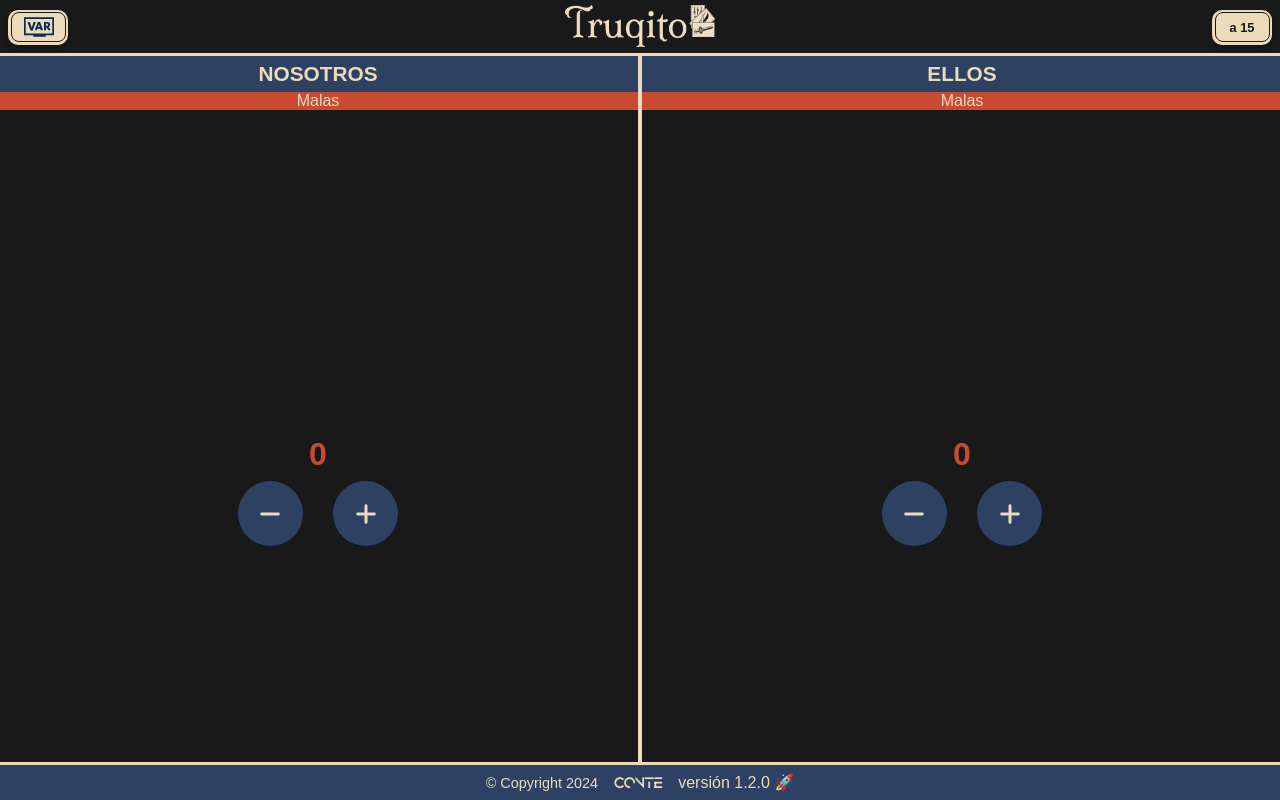
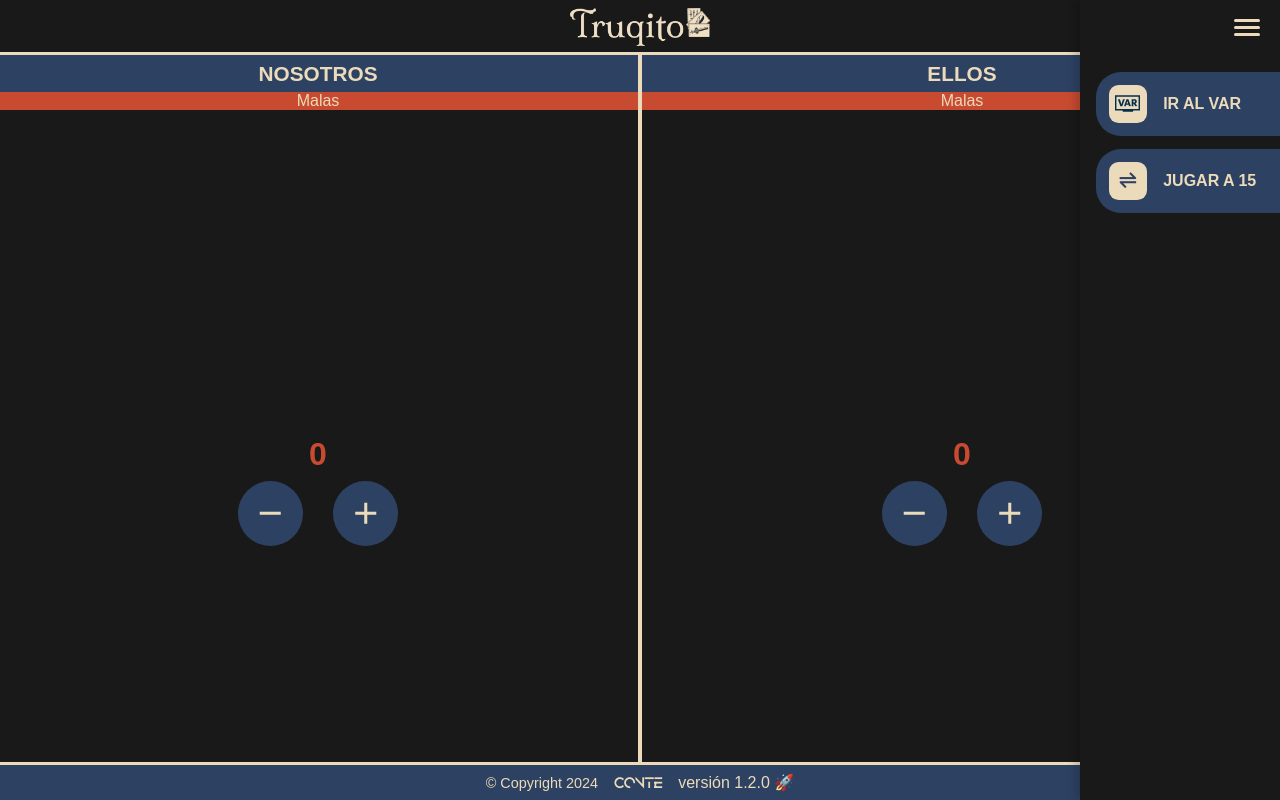
Before and after one commit to lauticonte/anotador-truco, a React (Create React App) app: page / in a window 1280 px wide. Built offline with nearby package versions, Linux system fonts and the light colour scheme.

Commit message:
✨ 1.3.0

```diff
--- a/public/index.html
+++ b/public/index.html
@@ -46,6 +46,8 @@
 
     <link rel="manifest" href="%PUBLIC_URL%/manifest.json" />
     <link rel="preload" as="image" href="/main_logo.webp" />
+    <link href='https://unpkg.com/boxicons@2.1.4/css/boxicons.min.css' rel='stylesheet'>
+
 
     <!-- Google tag (gtag.js) -->
     <script
--- a/src/App.css
+++ b/src/App.css
@@ -44,18 +44,241 @@ main {
 }
 
 .header {
+  position: relative; /* Permite posicionar elementos hijos absolutamente */
   display: flex;
-  align-items: left;
-  justify-content: space-between;
+  align-items: center;
+  justify-content: center;
   width: 100%;
   background-color: #191919;
-  padding: 0.3em 0.5em 0.2em; /* Añade un padding menor y uniforme */
+  padding: 0.3em 0.5em 0.2em;
   box-sizing: border-box;
   font-family: "Magnifika";
-  font-size: 1em; /* Ajusta el tamaño del texto del header */
+  font-size: 1em;
   color: #ecdbba;
   border-bottom: 3px solid #ecdbba;
 }
+
+.logo-container {
+  text-align: center;
+  width: 100%; /* Asegura que ocupe todo el ancho */
+  display: flex;
+  align-items: center;
+  justify-content: center;
+  padding: 0.2em 0; /* Espaciado interno */
+}
+
+.logo {
+  display: block;
+  margin: 0 auto;
+}
+
+.menu-container {
+  position: absolute;
+  top: 1.2rem;
+  right: 1rem;
+  z-index: 100; /* Asegúrate de que esté por encima de otros elementos */
+}
+
+.btn {
+  position: relative;
+  width: 30px;
+  height: 5px;
+  cursor: pointer;
+}
+
+.btn-line {
+  display: block;
+  width: 85%;
+  height: 3px;
+  background: #ecdbba;
+  border-radius: 3px;
+  position: absolute;
+  left: 0;
+  transition: all 0.3s ease;
+}
+
+.btn-line:nth-child(1) {
+  top: 0;
+}
+
+.btn-line:nth-child(2) {
+  top: 7px;
+}
+
+.btn-line:nth-child(3) {
+  top: 14px;
+}
+
+.btn.active .btn-line:nth-child(1) {
+  transform: rotate(45deg);
+  top: 10px;
+}
+
+.btn.active .btn-line:nth-child(2) {
+  opacity: 0;
+}
+
+.btn.active .btn-line:nth-child(3) {
+  transform: rotate(-45deg);
+  top: 10px;
+}
+
+/* Overlay para oscurecer el fondo */
+.overlay {
+  position: fixed;
+  top: 0;
+  left: 0;
+  width: 100%;
+  height: 100%;
+  background-color: rgba(0, 0, 0, 0.7); /* Oscurecimiento semitransparente */
+  z-index: 98; /* Debajo del sidebar */
+  opacity: 0;
+  pointer-events: none;
+  transition: opacity 0.3s ease;
+  backdrop-filter: blur(3px); /* Aplica un desenfoque al fondo */
+}
+
+.overlay.visible {
+  opacity: 1;
+  pointer-events: all;
+}
+
+/* Sidebar */
+.sidebar {
+  position: fixed;
+  top: 0;
+  right: -300px;
+  width: 500px;
+  height: 100%;
+  background: #191919; /* Fondo azul oscuro */
+  box-shadow: -4px 0 10px rgba(0, 0, 0, 0.2); /* Sombra para separación */
+  z-index: 99;
+  transition: all 0.3s ease;
+  overflow-y: auto;
+  font-family: "Outfit", sans-serif;
+  font-weight: 600;
+
+}
+
+.sidebar.open {
+  right: 0;
+}
+
+/* Lista del Sidebar */
+.sidebar-list {
+  list-style: none;
+  padding: 4.5rem 0rem 4.5rem 1rem;
+  margin: 0;
+}
+
+.sidebar-item {
+  margin-bottom: .8rem;
+}
+
+
+
+.sidebar-content:hover {
+  background-color: #ecdbba; /* Color de hover */
+  transform: scale(1.02); /* Ligera ampliación */
+}
+
+.sidebar-content {
+  display: flex;
+  align-items: center;
+  padding: 0.8rem;
+  background-color: #2d4263; /* Color de fondo del item */
+  border-radius: 25px 0px 0px 25px; /* Bordes redondeados */
+  transition: background-color 0.3s ease, transform 0.2s ease;
+  cursor: pointer;
+  color: #ecdbba; /* Color de texto */
+}
+
+.bx {
+  line-height: 0;
+
+  font-weight: 500;
+}
+
+.sidebar-content .sidebar-icon {
+  width: 32px;
+  height: 32px;
+  margin-right: 1rem;
+  background-color: #ecdbba;
+  padding: .2em;
+  border-radius: 25%;
+  color: #2d4263;
+  align-items: center;
+  display: flex;
+  justify-content: center;
+  line-height: 0;
+
+}
+
+.sidebar-icon img {
+  width: 25px;
+  height: 25px;
+}
+
+.sidebar-content span {
+  font-size: 1rem;
+  font-weight: 600;
+  color: inherit;
+}
+
+/* Responsividad */
+@media (max-width: 768px) {
+  .sidebar {
+    width: 270px;
+  }
+
+  .sidebar-content img.sidebar-icon {
+    width: 28px;
+    height: 28px;
+  }
+
+  .sidebar-content span {
+    font-size: 0.9rem;
+  }
+}
+
+
+
+
+
+.history-button {
+  display: flex;
+  align-items: center;
+  background-color: transparent;
+  border: none;
+  color: #ecdbba;
+  cursor: pointer;
+  font-size: 1rem;
+}
+
+.history-button img {
+  width: 20px;
+  height: 20px;
+  margin-right: 0.5rem; /* Espacio entre el ícono y el texto */
+}
+
+.points-button {
+  background-color: #ecdbba;
+  border: none;
+  border-radius: 5px;
+  color: #191919;
+  cursor: pointer;
+  padding: 0.5rem 1rem;
+  font-size: 1rem;
+}
+
+.points-button:hover {
+  background-color: #c84b31;
+  color: #ecdbba;
+  transition: all 0.3s ease;
+}
+
+
+
 
 .header-right {
 
@@ -63,38 +286,7 @@ main {
   justify-content: right;
   align-items: center;
   padding: 0; /* Elimina el padding de los laterales */
-}
-
-.header-left {
-
-  display: flex;
-  justify-content: right;
-  align-items: center;
-  padding: 0; /* Elimina el padding de los laterales */
-}
-
-.history-var-img {
-  width: 30px;
-  height: 30px;
-  color: black;
-  display: flex;
-}
-
-.history-button {
-
-  background-color: #ecdbba; /* Color claro del fondo */
-  color: #191919;
-  height: 30px;
-  width: 55px;
-  padding: 0 12px;
-  font-weight: bold;
-  font-size: 0.8em;
-  border-radius: 8px;
-  cursor: pointer;
-  transition: all 0.3s ease;
-  border: 1px solid #191919;
-  align-items: center;
-  display: flex;
+  width: 33.3%;
 }
 
 .header-center {
@@ -105,97 +297,47 @@ main {
   justify-content: center;
   padding: 0; /* Elimina el padding de los laterales */
   font-family: "MBF";
+  width: 25%;
 }
+
+.header-left {
+
+  display: flex;
+  justify-content: right;
+  align-items: center;
+  padding: 0; /* Elimina el padding de los laterales */
+  width: 25%;
+}
+
+
+
+.history-var-img {
+  width: 10px;
+  height: 10px;
+  color: black;
+  display: flex;
+}
+
+
 
 .header-center h1 {
   margin: 0; /* Elimina márgenes adicionales */
   padding: 0; /* Asegura que no haya padding extra */
   font-size: 2.3em; /* Ajusta el tamaño del texto en el h1 */
   line-height: 1; /* Reduce la altura de línea */
-}
-
-.points-container{
-  display: inline-block; /* Asegura que no ocupe todo el ancho */
-  padding: 2.5px; /* Margen entre el borde negro y la carta */
-  background-color: #ecdbba; /* Color del borde negro */
-  border-radius: 10px; /* Bordes redondeados */
-  box-shadow: 0 4px 6px rgba(0, 0, 0, 0.2); /* Sombra para darle realismo */
-  color: #191919;
-
-}
-
-.points-button {
-
-  background-color: #ecdbba; /* Color claro del fondo */
-  color: #191919;
-  height: 30px;
-  width: 55px;
-  padding: 0 12px;
-  font-weight: bold;
-  font-size: 0.8em;
-  border-radius: 8px;
-  cursor: pointer;
-  transition: all 0.3s ease;
-  border: 1px solid #191919;
-}
-
-.points-button:hover {
-
-  color: #191919; /* Cambia el color del texto al hacer hover */
-
-  transform: scale(1.03); /* Efecto de agrandamiento leve */
+  display: flex;
+  flex-direction: row;
 }
 
 
+.svg-icon {
+  width: 22px;
+  height: 24px;
+  fill: currentColor; /* Hereda el color del texto */
+  vertical-align: middle; /* Alineación vertical */
+}
 
 
-
-
-.counter-button {
-  height: 65px;
-  width: 65px;
-  align-items: center;
-  text-align: center;
-  border-style: none;
-  border-radius: 100%;
-  background-color: #2d4263;
-  margin: 0 0.7em 0 0.7em;
-  margin-bottom: 1em;
-  color: #ecdbba;
-  font-size: 1em;
-}
-
-.counter-points {
-  margin-top: 7dvh;
-}
-
-.counter-title {
-  width: 100%;
-  /* border-bottom:  3px solid #fafafa; */
-  text-align: center;
-  background-color: #2d4263;
-
-  color: #ecdbba;
-}
-
-.counter-title h2 {
-  font-size: 1.3em;
-  margin: 0;
-  padding: 0.3em;
-}
-
-.stage-indicator h3 {
-  font-size: 1em;
-  font-weight: 400;
-}
-
-.board {
-  flex: 1; /* El contenido ocupa el espacio restante */
-  display: flex;
-  flex-direction: row;
-  justify-content: center;
-
-}
 
 .footer {
   display: flex;
--- a/src/Components/Counter.css
+++ b/src/Components/Counter.css
@@ -44,6 +44,12 @@
   margin: 0 0.7em 0 0.7em;
   color: #ecdbba;
   font-size: 1em;
+  line-height: 0;
+  cursor: pointer;
+  font-weight: bold;
+  justify-content: center;
+  display: flex;
+
 }
 
 .counter-points {
@@ -70,51 +76,20 @@
   font-weight: 400;
 }
 
-
-
-.points-container{
-  display: inline-block; /* Asegura que no ocupe todo el ancho */
-  padding: 2.5px; /* Margen entre el borde negro y la carta */
-  background-color: #ecdbba; /* Color del borde negro */
-  border-radius: 10px; /* Bordes redondeados */
-  box-shadow: 0 4px 6px rgba(0, 0, 0, 0.2); /* Sombra para darle realismo */
-  color: #191919;
+.board {
+  flex: 1; /* El contenido ocupa el espacio restante */
+  display: flex;
+  flex-direction: row;
+  justify-content: center;
 
 }
 
-.points-button {
 
-  background-color: #ecdbba; /* Color claro del fondo */
-  color: #191919;
-  height: 30px;
-  width: 55px;
-  padding: 0 12px;
-  font-weight: bold;
-  font-size: 0.8em;
-  border-radius: 8px;
-  cursor: pointer;
-  transition: all 0.3s ease;
-  border: 1px solid #191919;
-}
-
-.points-button:hover {
-
-  color: #191919; /* Cambia el color del texto al hacer hover */
-
-  transform: scale(1.03); /* Efecto de agrandamiento leve */
-}
 
 .buttons-row {
   display: flex;
   flex-direction: row; /* Mantiene los botones en una fila horizontal */
   gap: 0.5rem; /* Espacio entre los botones */
-}
-
-.svg-icon {
-  width: 22px;
-  height: 24px;
-  fill: currentColor; /* Hereda el color del texto */
-  vertical-align: middle; /* Alineación vertical */
 }
 
 .stage-indicator {
--- a/src/Components/Counter.js
+++ b/src/Components/Counter.js
@@ -1,42 +1,6 @@
 import React, { Component } from "react";
 import "./Counter.css";
 
-// Inline SVG como reemplazo
-const PlusIcon = () => (
-  <svg
-    className="svg-icon"
-    aria-hidden="true"
-    focusable="false"
-    data-prefix="fas"
-    data-icon="plus"
-    role="img"
-    xmlns="http://www.w3.org/2000/svg"
-    viewBox="0 0 448 512"
-  >
-    <path
-      fill="currentColor"
-      d="M432 256c0 17.69-14.33 32.01-32 32.01H256v144c0 17.69-14.33 31.99-32 31.99s-32-14.3-32-31.99v-144H48c-17.67 0-32-14.32-32-32.01s14.33-31.99 32-31.99H192v-144c0-17.69 14.33-32.01 32-32.01s32 14.32 32 32.01v144h144C417.7 224 432 238.3 432 256z"
-    ></path>
-  </svg>
-);
-
-const MinusIcon = () => (
-  <svg
-    className="svg-icon"
-    aria-hidden="true"
-    focusable="false"
-    data-prefix="fas"
-    data-icon="minus"
-    role="img"
-    xmlns="http://www.w3.org/2000/svg"
-    viewBox="0 0 448 512"
-  >
-    <path
-      fill="currentColor"
-      d="M400 288h-352c-17.69 0-32-14.32-32-32.01s14.31-31.99 32-31.99h352c17.69 0 32 14.3 32 31.99S417.7 288 400 288z"
-    ></path>
-  </svg>
-);
 
 class Counter extends Component {
   constructor(props) {
@@ -91,31 +55,40 @@ class Counter extends Component {
   };
 
   addPoint = () => {
-    if (this.props.finished) return; // Evitar sumar puntos si el juego terminó
+    if (this.props.finished) return; // Bloquear acción si el juego terminó
 
-    this.setState((prevState) => {
+    this.setState(
+      (prevState) => {
         let nextPoints = prevState.points + 1;
         let nextStage = prevState.stage;
 
-      // Manejar transición a "Buenas" si corresponde
+        // Manejar transición a "Buenas" para 30 puntos
         if (this.props.maxPoints === 30) {
           if (nextPoints === 16 && prevState.stage === "Malas") {
             nextStage = "Buenas";
             nextPoints = 1; // Reiniciar puntos en "Buenas"
-        }
-        if (nextPoints === 15 && nextStage === "Buenas") {
-          this.props.onWin(this.props.title); // Juego terminado
+          } else if (nextPoints === 15 && nextStage === "Buenas") {
+            this.props.onWin(this.props.title); // Llamar al evento de victoria
+            return prevState; // No registrar el último punto
           }
         } else if (nextPoints === 15) {
-        this.props.onWin(this.props.title); // Juego terminado a 15 puntos
+          this.props.onWin(this.props.title); // Llamar al evento de victoria
+          return prevState; // No registrar el último punto
         }
 
-      return { points: nextPoints, stage: nextStage }; // Actualizamos puntos y stage
-    }, () => {
-      // Registrar el historial después de actualizar el estado
-      this.registerHistory("SUMA", 1);
-    });
+        return { points: nextPoints, stage: nextStage }; // Actualizar estado
+      },
+      () => {
+        if (!this.props.finished) {
+          this.registerHistory("SUMA", 1); // Registrar solo si el juego no terminó
+        }
+      }
+    );
   };
+
+
+
+
 
 
   subtractPoint = () => {
@@ -151,6 +124,8 @@ class Counter extends Component {
 
 
   registerHistory = (action, points) => {
+    if (this.props.finished) return; // No registrar si el juego terminó
+
     const currentTime = new Date();
     const formattedTime = currentTime.toLocaleTimeString("es-AR", {
       hour: "2-digit",
@@ -158,17 +133,21 @@ class Counter extends Component {
       second: "2-digit",
       hour12: false,
     });
+
     const history = JSON.parse(localStorage.getItem("history")) || [];
     const entry = {
-      action: action, // Incluye el equipo en la acción
+      action,
       points,
       team: this.props.title,
-      timestamp: formattedTime, // Guardar el string formateado
+      timestamp: formattedTime,
     };
 
     history.push(entry);
     localStorage.setItem("history", JSON.stringify(history));
   };
+
+
+
 
 
   renderLines = () => {
@@ -243,7 +222,7 @@ class Counter extends Component {
               className="counter-button"
               onClick={this.subtractPoint}
             >
-              <MinusIcon />
+              <i class='bx bx-minus bx-md'></i>
             </button>
 
             <button
@@ -251,7 +230,7 @@ class Counter extends Component {
               className="counter-button"
               onClick={this.addPoint}
             >
-              <PlusIcon />
+              <i class='bx bx-plus bx-md '></i>
             </button>
           </div>
         </div>
--- a/src/Components/Header.js
+++ b/src/Components/Header.js
@@ -1,6 +1,8 @@
-import React, { useEffect } from "react";
+import React, { useEffect, useState } from "react";
 
 const Header = React.memo(({ toggleMaxPoints, maxPoints, toggleHistory }) => {
+  const [isSidebarOpen, setIsSidebarOpen] = useState(false);
+
   useEffect(() => {
     // Prioridad alta para la imagen
     const logoImage = document.querySelector(".logo");
@@ -9,33 +11,60 @@ import React, { useEffect } from "react";
     }
   }, []);
 
+  const toggleMenu = () => {
+    setIsSidebarOpen(!isSidebarOpen);
+  };
+
   return (
     <div className="header">
-        <div className="header-left">
-        <div className="points-container">
-        <button className="history-button" onClick={toggleHistory}>
-          <img className="history-var-img" src="./images/var.svg" alt="History Icon" />
-        </button>
-        </div>
-        </div>
-        <div className="header-center">
+      <div className="logo-container">
         <img
           src="/main_logo.webp"
           alt="Main Logo"
           className="logo"
-            width="150"
-            height="42"
+          width="auto"
+          height="38"
           decoding="async"
           loading="eager"
         />
       </div>
-        <div className="header-right">
-          <div className="points-container">
-            <button onClick={toggleMaxPoints} className="points-button">
-              a {maxPoints === 30 ? 15 : 30}
-            </button>
+
+      <div className="menu-container">
+        <div
+          className={`btn ${isSidebarOpen ? "active" : "not-active"}`}
+          onClick={toggleMenu}
+        >
+          <span className="btn-line"></span>
+          <span className="btn-line"></span>
+          <span className="btn-line"></span>
         </div>
       </div>
+
+      <div className={`overlay ${isSidebarOpen ? "visible" : ""}`} onClick={toggleMenu}></div>
+<div id="sidebar" className={`sidebar ${isSidebarOpen ? "open" : ""}`}>
+  <ul className="sidebar-list">
+    <li className="sidebar-item" onClick={toggleMenu}>
+      <div className="sidebar-content" onClick={toggleHistory}>
+      <div className="sidebar-icon" >
+        <img src="./images/var.svg" alt="History Icon" />
+        </div>
+        <span>IR AL VAR</span>
+      </div>
+    </li>
+    <li className="sidebar-item" onClick={toggleMenu}>
+      <div className="sidebar-content" onClick={toggleMaxPoints}>
+        <div className="sidebar-icon" >
+        <i class='bx bx-transfer-alt bx-sm'></i>
+        </div>
+        <span>JUGAR A {maxPoints === 30 ? "15" : "30"}</span>
+      </div>
+    </li>
+  </ul>
+</div>
+
+
+
+
     </div>
   );
 }, (prevProps, nextProps) => {
```
Also changed, not shown: src/App.js (+21 -12 lines). Lines whose indentation alone changed are shown as unchanged.
